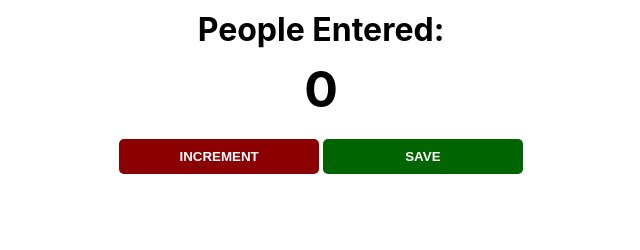
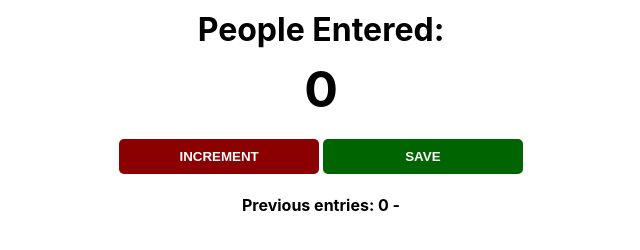
Before and after one commit to humrook/PeopleCounter, a plain HTML site: page index.html in a window 1280 px wide. Both pictures are taken after a click on the button "SAVE". Shown: the whole page, without its empty margins (319-959 px from the left). Drawn offline with Linux system fonts and the light colour scheme.

Commit message:
Final Commit

```diff
--- a/index.html
+++ b/index.html
@@ -11,9 +11,9 @@
 		<h1>People Entered:</h1>
 		<h2 id="count-el">0</h2>
 		<button id="increment-btn" onclick="increment()">INCREMENT</button>
-		<!-- 2.Create a save button
-			set the id to "save-btn"  and call the save function when its clicked-->
+		<!-- 2.Create a save button...	set the id to "save-btn"  and call the save function when its clicked-->
 		<button id="save-btn" onclick="save()">SAVE</button>
+		<p id="save-el">Previous entries: </p>
 		<script src="index.js"></script>
 	</body>
 </html>
--- a/index.js
+++ b/index.js
@@ -1,26 +1,26 @@
-/*
+
 let countEl = document.getElementById("count-el")
+let saveEl = document.getElementById("save-el")
 
 let count=0
 
 function increment()
 {
 	count+=1
-	countEl.innerText=count
-
+	//countEl.innerText=count
+	countEl.textContent=count
 }
 
 // Create a function , save()which logs the count when it's called
 
 function save()
 {
-	console.log(count)
-	console.log(countEl)
+//Create a variable that contains both the count and hyphen;Render the variable in the saveEl using innerText
+let stringcount = count+' - '
+	//saveEl.innerText += stringcount
+	saveEl.textContent += stringcount
+	count=0								//after save, reset count to 0
+	countEl.textContent=count		//display back in html the count()
 }
-*/
 
-let name="Nathan Jerome Jockey"
-let greeting="Hi, my name is"
-
-let myGreeting = greeting+" "+name
-console.log(myGreeting)
+console.log("Let's count people on a bus stop")
```
Also changed, not shown: index.css (line endings or trailing spaces).
